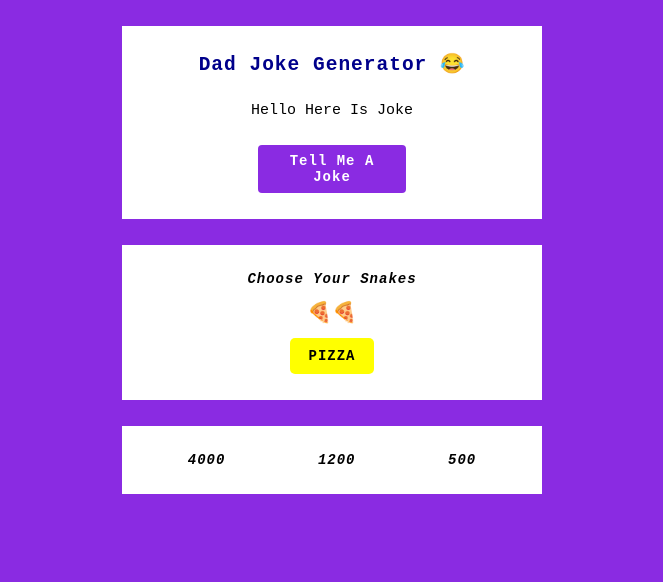
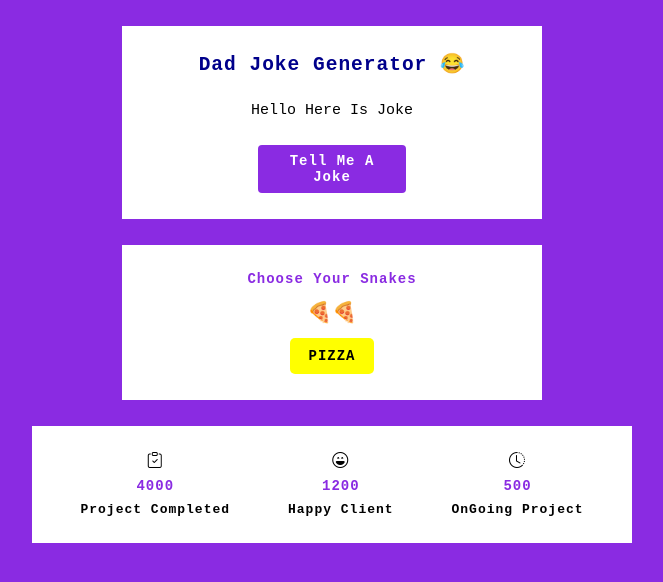
Before and after one commit to Vikaspokhriyal20/jokes, a plain HTML site: page index.html in a window 1280 px wide. Shown: the whole page, without its empty margins (308-971 px from the left). Drawn offline with nearby package versions, Linux system fonts and the light colour scheme.

Commit message:
joes in box

```diff
--- a/css/style.css
+++ b/css/style.css
@@ -82,7 +82,7 @@ letter-spacing: 1px;
 
 .counters
 {
-    max-width: 420px;
+    max-width: 600px;
     width: 90%;
     background-color: white;
     padding: 2rem;
@@ -101,5 +101,13 @@ letter-spacing: 1px;
 h4{
     color: black;
     font-size: 14px;
-    font-style: italic;
+    color: blueviolet;
 }
+
+.countbox
+{
+    display: flex;
+    flex-direction: column;
+    justify-content: center;
+    gap: 0.6rem;
+}
--- a/index.html
+++ b/index.html
@@ -4,6 +4,7 @@
     <meta charset="UTF-8">
     <meta name="viewport" content="width=device-width, initial-scale=1.0">
     <link rel="stylesheet" href="css/style.css">
+    <link rel="stylesheet" href="https://cdn.jsdelivr.net/npm/bootstrap-icons@1.10.2/font/bootstrap-icons.css">
     <title>Document</title>
 </head>
 <body>
@@ -23,9 +24,21 @@
         </div>
 
         <div class="counters">
-           <h4 class="counter" data-target="4000">00</h4>
-           <h4 class="counter" data-target="1200">00</h4>
-           <h4 class="counter" data-target="500">00</h4>
+           <div class="countbox">
+            <i class="bi bi-clipboard-check"></i>
+            <h4 class="counter" data-target="4000"></h4>
+            <strong>Project Completed</strong>
+           </div>
+           <div class="countbox">
+            <i class="bi bi-emoji-laughing"></i>
+            <h4 class="counter" data-target="1200"></h4>
+            <strong>Happy Client</strong>
+           </div>
+           <div class="countbox">
+            <i class="bi bi-clock-history"></i>
+            <h4 class="counter" data-target="500"></h4>
+            <strong>OnGoing Project</strong>
+           </div>
 
         </div>
     </main>
```
